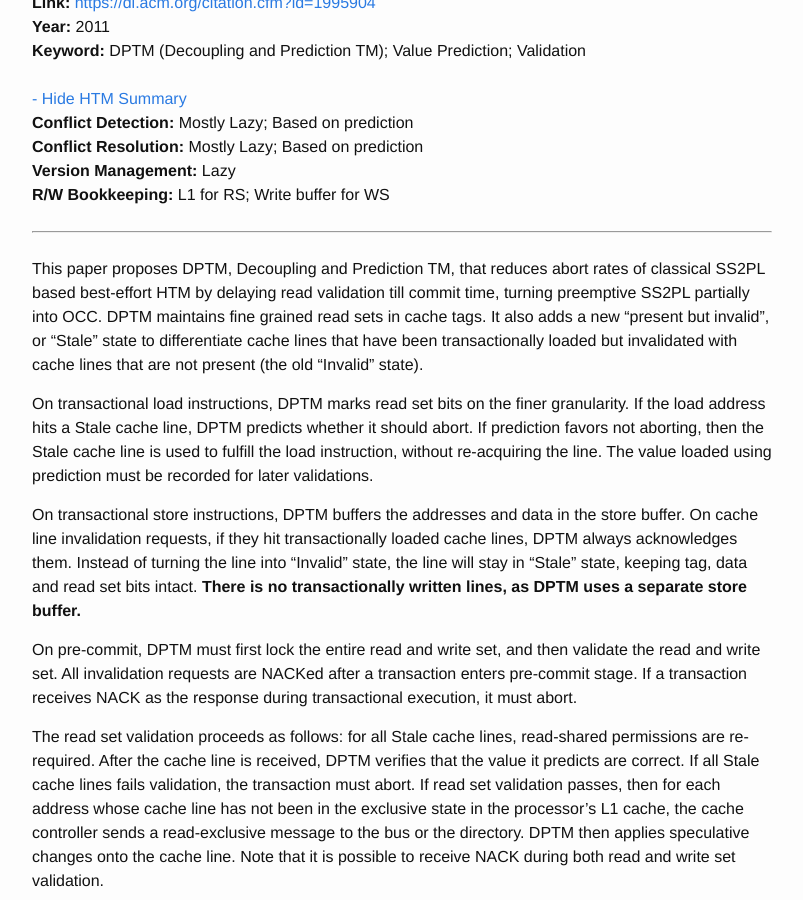
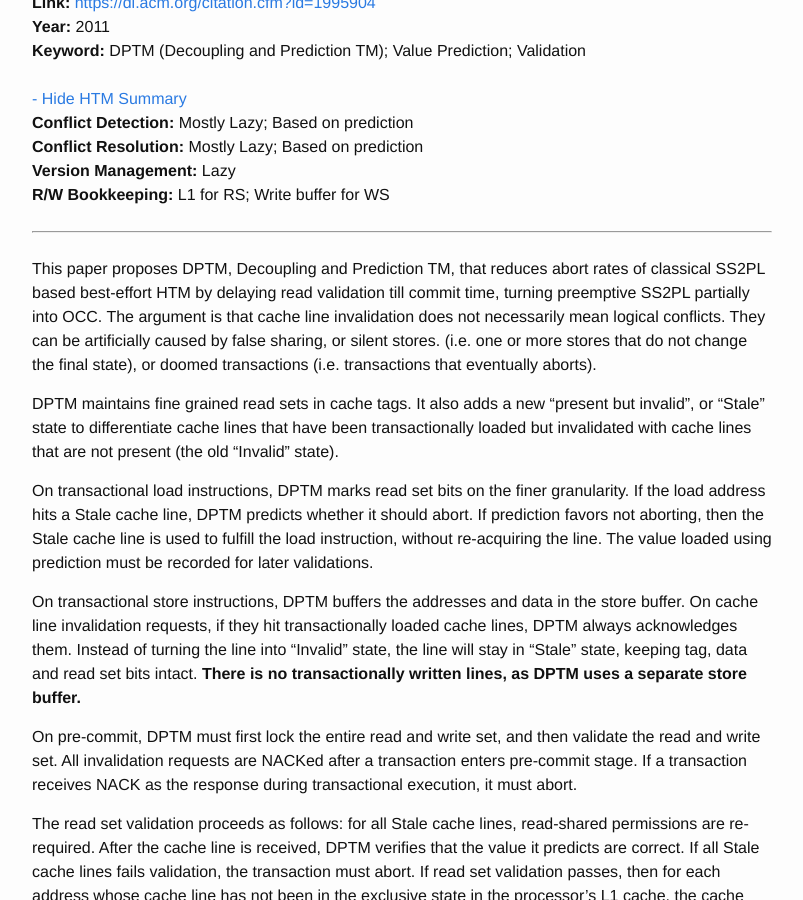
Before and after one commit to wangziqi2013/wangziqi2013.github.io, a Jekyll site: the page built from _posts/2018-03-14-Transactional-Conflict-Decoupling-and-Value-Prediction.markdown, in a window 1280 px wide and 900 px high, scrolled down 325 px. Shown: the whole window, without its empty margins (238-1041 px from the left). Built offline with Jekyll 4.4.1, drawn with Linux system fonts in a browser that asks for light colours.

Commit message:
Finish DPTM

```diff
--- a/_posts/2018-03-14-Transactional-Conflict-Decoupling-and-Value-Prediction.markdown
+++ b/_posts/2018-03-14-Transactional-Conflict-Decoupling-and-Value-Prediction.markdown
@@ -14,9 +14,12 @@ version_mgmt: Lazy
 ---
 
 This paper proposes DPTM, Decoupling and Prediction TM, that reduces abort rates of classical SS2PL based best-effort HTM
-by delaying read validation till commit time, turning preemptive SS2PL partially into OCC. DPTM maintains fine
-grained read sets in cache tags. It also adds a new "present but invalid", or "Stale" state to differentiate cache lines
-that have been transactionally loaded but invalidated with cache lines that are not present (the old "Invalid" state).
+by delaying read validation till commit time, turning preemptive SS2PL partially into OCC. The argument is that cache
+line invalidation does not necessarily mean logical conflicts. They can be artificially caused by false sharing, or silent stores.
+(i.e. one or more stores that do not change the final state), or doomed transactions (i.e. transactions that eventually aborts).
+
+DPTM maintains fine grained read sets in cache tags. It also adds a new "present but invalid", or "Stale" state to differentiate cache
+lines that have been transactionally loaded but invalidated with cache lines that are not present (the old "Invalid" state).
 
 On transactional load instructions, DPTM marks read set bits on the finer granularity. If the load address hits a Stale
 cache line, DPTM predicts whether it should abort. If prediction favors not aborting, then the Stale cache line is used
```
